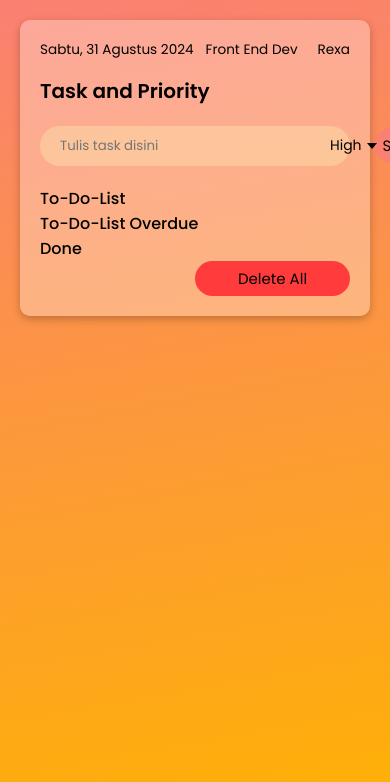
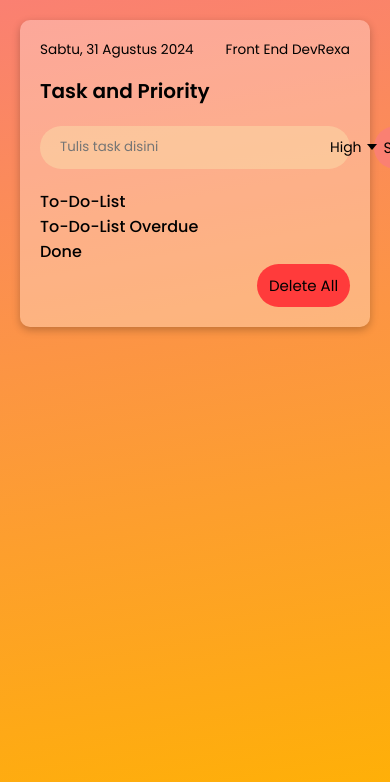
Before and after one commit to rexajoe/harisenin-to-do-list, a plain HTML site: page index.html in a window 390 px wide. Shown: the top 782 px of the page. Drawn offline with Linux system fonts and the light colour scheme.

Commit message:
benerin responsive

```diff
--- a/style.css
+++ b/style.css
@@ -39,7 +39,6 @@ html {
   display: flex;
   flex-direction: row;
   justify-content: space-between;
-  gap: 20px;
 }
 
 #h3 {
@@ -50,9 +49,9 @@ html {
 .input-field {
   display: flex;
   flex-direction: row;
-  justify-content: space-between;
   margin-top: 20px;
   align-items: center;
+  justify-content: space-between;
   background-color: rgba(252, 222, 169, 0.5);
   border-radius: 30px;
   padding-left: 10px;
@@ -70,7 +69,7 @@ html {
 #submit {
   border: none;
   outline: none;
-  padding: 2% 3%;
+  padding: 10px;
   background: salmon;
   cursor: pointer;
   border-radius: 50px;
@@ -202,15 +201,15 @@ li span {
 #delete-all {
   border: none;
   outline: none;
-  padding: 2% 3%;
   background: rgb(255, 59, 59);
+  padding: 10px;
   cursor: pointer;
   border-radius: 50px;
   font-size: 15px;
   display: flex;
   flex-direction: row;
-  width: 50%;
+  width: 30%;
   text-align: center;
   justify-content: center;
-  margin-left: 50%;
+  margin-left: 70%;
 }
```
